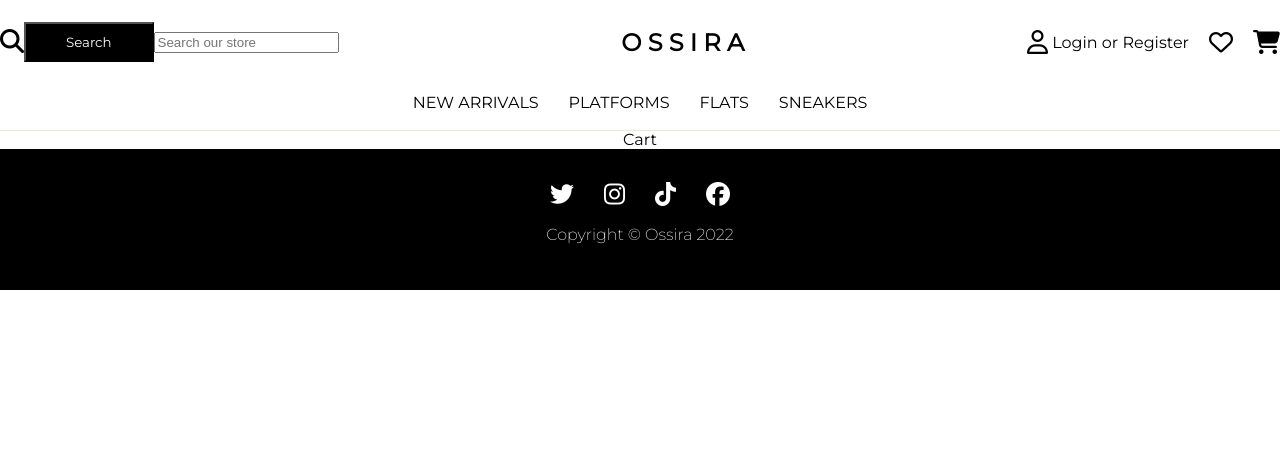
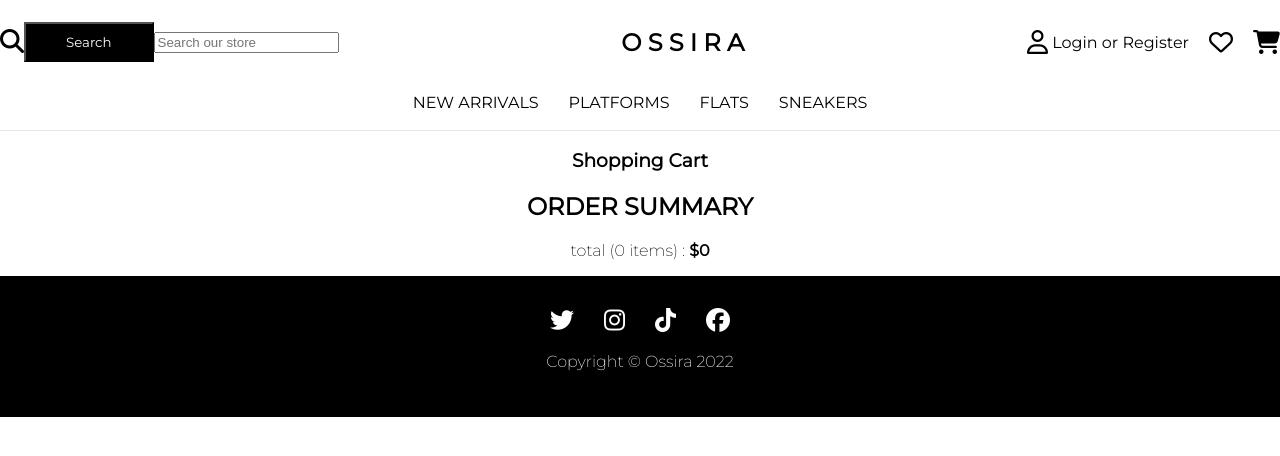
Before and after one commit to tefi-sosa/OSSIRA, a React (Create React App) app: page /cart in a window 1280 px wide. Shown: the top 456 px of the page. Built offline with nearby package versions, Linux system fonts and the light colour scheme; a web font is replaced by a local one.

Commit message:
Working on cart functionality

```diff
--- a/src/components/Cart.js
+++ b/src/components/Cart.js
@@ -1,7 +1,36 @@
 import React from 'react'
+import { useSelector } from 'react-redux'
+
+import CheckoutCartItem from './CheckoutCartItem'
+import Total from './Total'
 
 export const Cart = () => {
+
+  const cart = useSelector((state) => state.cart.cart)
+  console.log(cart)
+
   return (
-    <div>Cart</div>
+<div className="cart">
+      <div className="cart__left">
+        <div>
+          <h3>Shopping Cart</h3>
+          {cart.map((item) => (
+            <CheckoutCartItem
+              key={item.id}
+              id={item.id}
+              image={item.image}
+              title={item.title}
+              price={item.price}
+              quantity={item.quantity}
+            />
+          ))}
+        </div>
+      </div>
+
+      <div className="cart__right">
+        <Total />
+      </div>
+
+    </div>
   )
 }
--- a/src/components/CheckoutCartItem.js
+++ b/src/components/CheckoutCartItem.js
@@ -1,7 +1,36 @@
 import React from 'react'
+import { incrementQuantity, decrementQuantity, removeItem} from '../store/cartSlice'
+import { useDispatch } from 'react-redux'
 
-export const CheckoutCartItem = () => {
+
+const CheckoutCartItem = ( {id, image, title, price, quantity=0} ) => {
+
+  const dispatch = useDispatch()
+
+
+
   return (
-    <div>CheckoutCartItem</div>
+    <div className="cartItem">
+      <img className="cartItem__image" src={image} alt='item'/>
+      <div className="cartItem__info">
+        <p className="cartItem__title">{title}</p>
+        <p className="cartItem__price">
+          <small>$</small>
+          <strong>{price}</strong>
+        </p>
+        <div className='cartItem__incrDec'>
+          <button onClick={() => dispatch(decrementQuantity(id))}>-</button>
+          <p>{quantity}</p>
+          <button onClick={() => dispatch(incrementQuantity(id))}>+</button>
+        </div>
+        <button
+          className='cartItem__removeButton'
+          onClick={() => dispatch(removeItem(id))}>
+            Remove
+        </button>
+      </div>
+    </div>
   )
 }
+
+export default CheckoutCartItem
--- /dev/null
+++ b/src/components/Total.js
@@ -0,0 +1,31 @@
+// import './total.css'
+import {useSelector} from 'react-redux'
+
+function Total() {
+
+  const cart = useSelector((state) => state.cart.cart)
+
+  const getTotal = () => {
+    let totalQuantity = 0
+    let totalPrice = 0
+    cart.forEach(item => {
+      totalQuantity += item.quantity
+      totalPrice += item.price * item.quantity
+    })
+    return {totalPrice, totalQuantity}
+  }
+
+  return (
+    <div className="total">
+      <h2>ORDER SUMMARY</h2>
+      <div>
+        <p className="total__p">
+          total ({getTotal().totalQuantity} items)
+          : <strong>${getTotal().totalPrice}</strong>
+        </p>
+      </div>
+    </div>
+  )
+}
+
+export default Total
--- a/src/components/pages/DetailProduct.js
+++ b/src/components/pages/DetailProduct.js
@@ -1,9 +1,11 @@
 import { useState, useEffect } from 'react'
 import axios from 'axios'
 import { NavLink, useNavigate } from 'react-router-dom'
+import { useDispatch } from 'react-redux'
 import { useParams} from 'react-router-dom'
 import { TailSpin } from 'react-loading-icons'
 import classes from './DetailProduct.module.css'
+import { addToCart } from '../../store/cartSlice'
 
 const DetailProduct = () => {
 
@@ -12,6 +14,7 @@
   const [loading, setLoading] = useState(true)
   // const [fav, setFav] = useState(false)
   const navigate = useNavigate()
+  const dispatch = useDispatch()
 
   const url = `http://localhost:4040`
   let imgURL = shoe.product_img
@@ -60,10 +63,19 @@
             <hr/>
             <p>Description - Lorem ipsum dolor sit amet, eos ex duis omnis, solum doming atomorum vim at. Usu te vero legimus repudiandae. At vix iuvaret honestatis necessitatibus, regione fuisset delicatissimi ut nec. In falli alterum his. Eam forensibus honestatis te, id quo elit perpetua adipiscing.</p>
             <div className={classes.button_div}>
-              <button>Add to Cart</button>
+              <button
+                onClick={() =>
+                  dispatch(addToCart({
+                    id:shoe.product_id, title:shoe.product_name, image:shoe.product_img, price:shoe.product_price
+                  }))
+                }
+              >Add to Cart</button>
+              {/* <div>
               <i onClick={() => {
                 if(token) {handleFavClick()} else {navigate('/auth')}
               }} className="fa-regular fa-heart fa-xl"></i>
+              </div> */}
+
             </div>
             {/* <i className="fa-solid fa-plus"></i>
             <i className="fa-solid fa-minus"></i> */}
--- /dev/null
+++ b/src/store/cartSlice.js
@@ -0,0 +1,45 @@
+import { createSlice } from '@reduxjs/toolkit';
+
+const cartSlice = createSlice({
+  name: 'cart',
+  initialState: {
+    cart: [],
+  },
+  reducers: {
+    addToCart: (state, action) => {
+      console.log('ADDINGGGG')
+
+      const itemInCart = state.cart.find((item) => item.id === action.payload.id);
+      if (itemInCart) {
+        itemInCart.quantity++;
+      } else {
+        state.cart.push({ ...action.payload, quantity: 1 });
+      }
+    },
+    incrementQuantity: (state, action) => {
+      const item = state.cart.find((item) => item.id === action.payload);
+      item.quantity++;
+    },
+    decrementQuantity: (state, action) => {
+      const item = state.cart.find((item) => item.id === action.payload);
+      if (item.quantity === 1) {
+        item.quantity = 1
+      } else {
+        item.quantity--;
+      }
+    },
+    removeItem: (state, action) => {
+      const removeItem = state.cart.filter((item) => item.id !== action.payload);
+      state.cart = removeItem;
+    },
+  },
+});
+
+export const {
+  addToCart,
+  incrementQuantity,
+  decrementQuantity,
+  removeItem,
+} = cartSlice.actions;
+
+export default cartSlice.reducer; //cartreducer
--- /dev/null
+++ b/src/store/favSlice.js
@@ -0,0 +1 @@
+import { createSlice } from '@reduxjs/toolkit'
--- a/src/store/store.js
+++ b/src/store/store.js
@@ -1,10 +1,12 @@
 import { configureStore } from "@reduxjs/toolkit"
 import authReducer from "./authSlice"
+import cartReducer from "./cartSlice"
 
 
 const store = configureStore({
     reducer: {
         auth: authReducer,
+        cart: cartReducer
     }
 })
 
```
